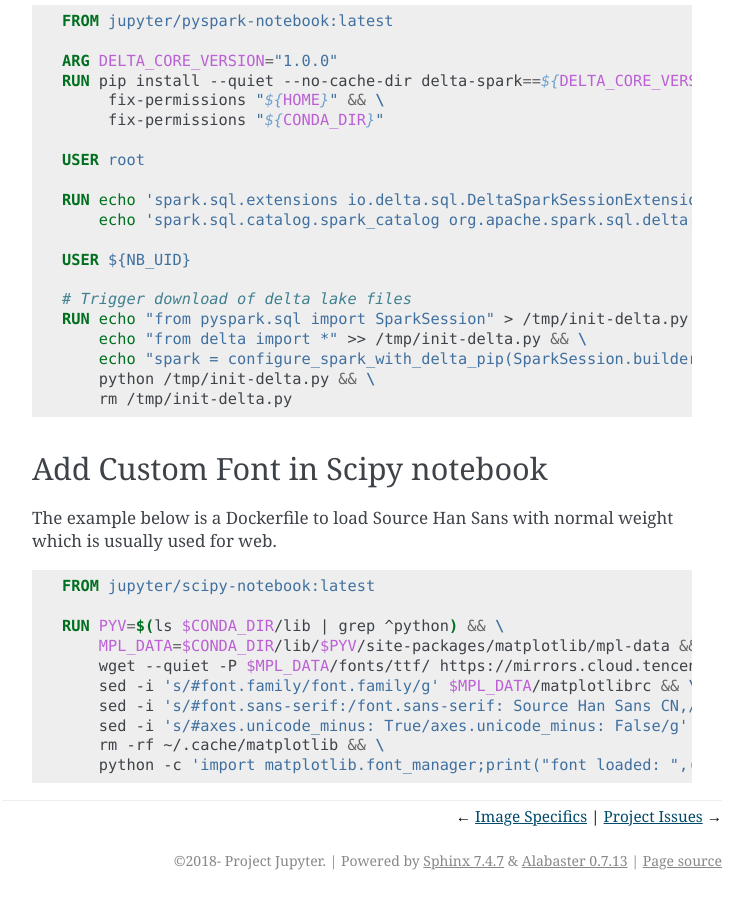
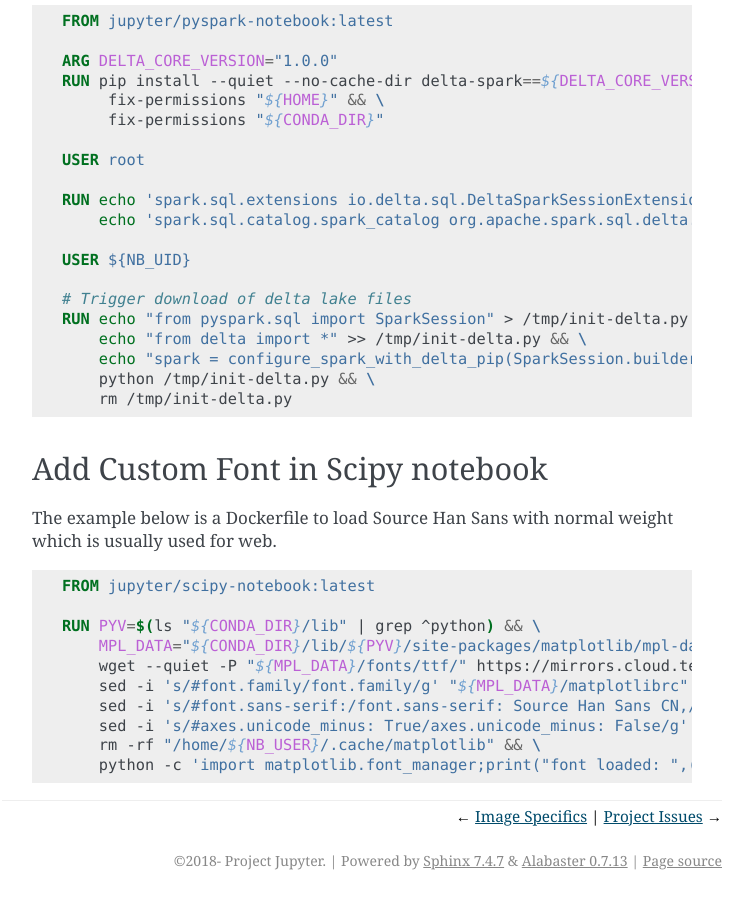
Before and after one commit to jupyter/docker-stacks, a Sphinx documentation site: the page built from docs/using/recipes.md, in a window 1280 px wide and 900 px high, scrolled down 11425 px. Shown: the whole window, without its empty margins (388-1141 px from the left). Built offline with Sphinx 7.4.7, drawn with Linux system fonts in a browser that asks for light colours.

Commit message:
Better bash syntax

````diff
--- a/docs/using/recipes.md
+++ b/docs/using/recipes.md
@@ -557,12 +557,12 @@ The example below is a Dockerfile to load Source Han Sans with normal weight whi
 ```dockerfile
 FROM jupyter/scipy-notebook:latest
 
-RUN PYV=$(ls $CONDA_DIR/lib | grep ^python) && \
-    MPL_DATA=$CONDA_DIR/lib/$PYV/site-packages/matplotlib/mpl-data && \
-    wget --quiet -P $MPL_DATA/fonts/ttf/ https://mirrors.cloud.tencent.com/adobe-fonts/source-han-sans/SubsetOTF/CN/SourceHanSansCN-Normal.otf && \
-    sed -i 's/#font.family/font.family/g' $MPL_DATA/matplotlibrc && \
-    sed -i 's/#font.sans-serif:/font.sans-serif: Source Han Sans CN,/g' $MPL_DATA/matplotlibrc && \
-    sed -i 's/#axes.unicode_minus: True/axes.unicode_minus: False/g' $MPL_DATA/matplotlibrc && \
-    rm -rf ~/.cache/matplotlib && \
+RUN PYV=$(ls "${CONDA_DIR}/lib" | grep ^python) && \
+    MPL_DATA="${CONDA_DIR}/lib/${PYV}/site-packages/matplotlib/mpl-data" && \
+    wget --quiet -P "${MPL_DATA}/fonts/ttf/" https://mirrors.cloud.tencent.com/adobe-fonts/source-han-sans/SubsetOTF/CN/SourceHanSansCN-Normal.otf && \
+    sed -i 's/#font.family/font.family/g' "${MPL_DATA}/matplotlibrc" && \
+    sed -i 's/#font.sans-serif:/font.sans-serif: Source Han Sans CN,/g' "${MPL_DATA}/matplotlibrc" && \
+    sed -i 's/#axes.unicode_minus: True/axes.unicode_minus: False/g' "${MPL_DATA}/matplotlibrc" && \
+    rm -rf "/home/${NB_USER}/.cache/matplotlib" && \
     python -c 'import matplotlib.font_manager;print("font loaded: ",("Source Han Sans CN" in [f.name for f in matplotlib.font_manager.fontManager.ttflist]))'
 ```
````
